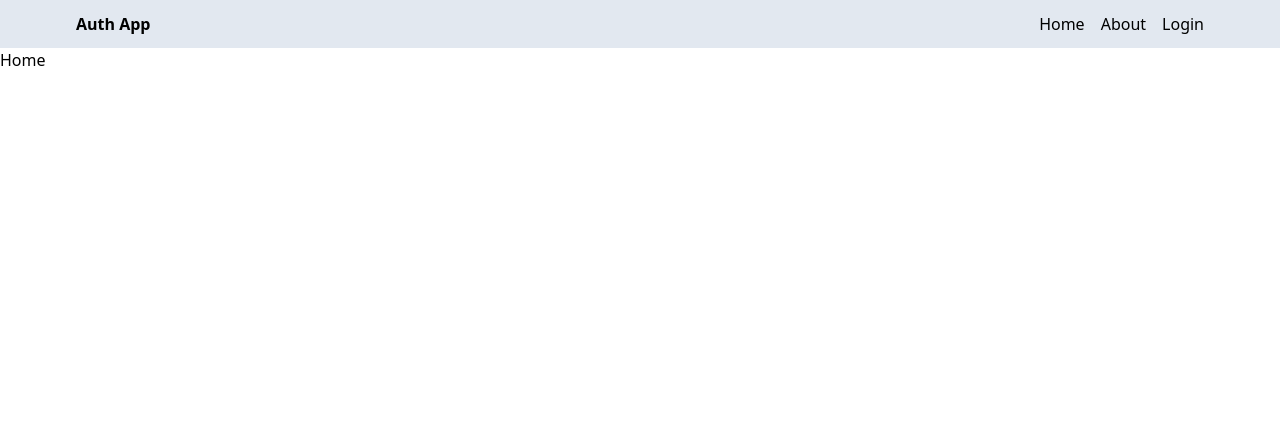
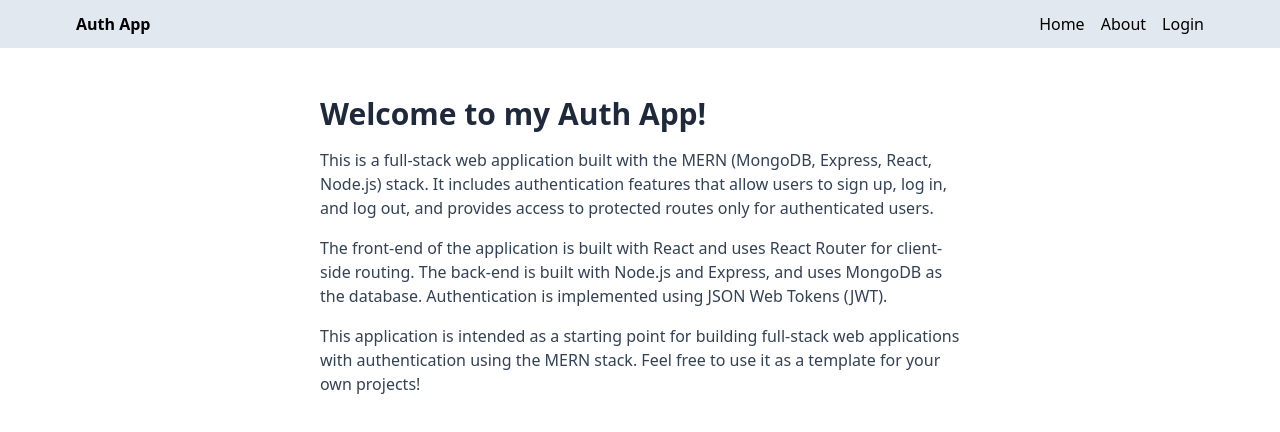
Before and after one commit to Aditya-1422/MERN-Authentication, a React (Create React App) app in the folder frontend/: page / in a window 1280 px wide. Shown: the top 432 px of the page. Built offline with nearby package versions, Linux system fonts and the light colour scheme.

Commit message:
Complete Delete Functionality

```diff
--- a/frontend/src/pages/Home.jsx
+++ b/frontend/src/pages/Home.jsx
@@ -1,9 +1,28 @@
-import React from 'react'
+import React from 'react';
 
-const Home = () => {
+export default function Home() {
   return (
-    <div>Home</div>
-  )
+    <div className='px-4 py-12 max-w-2xl mx-auto'>
+      <h1 className='text-3xl font-bold  mb-4 text-slate-800'>
+        Welcome to my Auth App!
+      </h1>
+      <p className='mb-4 text-slate-700'>
+        This is a full-stack web application built with the MERN (MongoDB,
+        Express, React, Node.js) stack. It includes authentication features that
+        allow users to sign up, log in, and log out, and provides access to
+        protected routes only for authenticated users.
+      </p>
+      <p className='mb-4 text-slate-700'>
+        The front-end of the application is built with React and uses React
+        Router for client-side routing. The back-end is built with Node.js and
+        Express, and uses MongoDB as the database. Authentication is implemented
+        using JSON Web Tokens (JWT).
+      </p>
+      <p className='mb-4 text-slate-700'>
+        This application is intended as a starting point for building full-stack
+        web applications with authentication using the MERN stack. Feel free to
+        use it as a template for your own projects!
+      </p>
+    </div>
+  );
 }
-
-export default Home
--- a/frontend/src/pages/Login.jsx
+++ b/frontend/src/pages/Login.jsx
@@ -31,7 +31,7 @@ const Login = () => {
       setMessage('User logged in successfully!');
       setMessageStyle('text-green-500');
       setTimeout(() => {
-        navigate('/home');
+        navigate('/');
       }, 500);
     } catch (err) {
       dispatch(loginInFailure(err));
--- a/frontend/src/pages/Profile.jsx
+++ b/frontend/src/pages/Profile.jsx
@@ -4,7 +4,7 @@ import { getDownloadURL, getStorage, ref, uploadBytesResumable } from 'firebase/
 import axios from 'axios';
 import { app } from '../firebase.js';
 import { URL } from '../url.js';
-import { updateUserStart, updateUserSuccess, updateUserFailure, logout } from '../redux/userSlice.js';
+import { updateUserStart, updateUserSuccess, updateUserFailure, logout, deleteUserStart, deleteUserSuccess, deleteUserFailure } from '../redux/userSlice.js';
 import { useNavigate } from 'react-router-dom';
 
 const Profile = () => {
@@ -14,10 +14,8 @@ const Profile = () => {
   const [imagePercentage, setImagePercentage] = useState(0);
   const [formData, setFormData] = useState({});
   const [imageError, setImageError] = useState(false);
-  const [updateSuccess, setUpdateSuccess] = useState(false);
   const [message, setMessage] = useState(null);
   const navigate = useNavigate();
-
 
   const { currentUser, loading, error } = useSelector((state) => state.user);
 
@@ -75,7 +73,6 @@ const Profile = () => {
       }
 
       dispatch(updateUserSuccess(response.data));
-      setUpdateSuccess(true);
       setMessage('User updated successfully!');
       setTimeout(() => setMessage(null), 500);
     } catch (error) {
@@ -87,14 +84,43 @@ const Profile = () => {
 
   const handleLogout = async () => {
     try {
-      const response = await axios.get(`${URL}/api/auth/logout`, { withCredentials: true });
-      dispatch(logout())
+      await axios.get(`${URL}/api/auth/logout`, { withCredentials: true });
+      dispatch(logout());
       navigate('/login');
     } catch (error) {
+      console.log("User has not logged out!!");
       setMessage("User has not logged out!!");
       setTimeout(() => {
         setMessage('');
       }, 500);
+    }
+  };
+
+  const handleDeleteUser = async () => {
+    try {
+      dispatch(deleteUserStart());
+      const response = await axios.delete(`${URL}/api/user/delete/${currentUser._id}`, { withCredentials: true });
+      const data = response.data;
+
+      if (data.success === false) {
+        dispatch(deleteUserFailure(data));
+        setMessage('Something went wrong!');
+        setTimeout(() => setMessage(null), 500);
+        return;
+      }
+
+      dispatch(deleteUserSuccess());
+      console.log('User deleted successfully!');
+      setMessage('User deleted successfully!');
+      setTimeout(() => {
+        setMessage(null);
+        navigate('/');
+      }, 500);
+    } catch (error) {
+      dispatch(deleteUserFailure(error));
+      console.log('Something went wrong!');
+      setMessage('Something went wrong!');
+      setTimeout(() => setMessage(null), 500);
     }
   };
 
@@ -159,7 +185,7 @@ const Profile = () => {
         </button>
       </form>
       <div className='flex justify-between mt-5'>
-        <span className='text-red-700 cursor-pointer'>
+        <span className='text-red-700 cursor-pointer' onClick={handleDeleteUser}>
           Delete Account
         </span>
         <span className='text-red-700 cursor-pointer' onClick={handleLogout}>
--- a/frontend/src/redux/userSlice.js
+++ b/frontend/src/redux/userSlice.js
@@ -38,10 +38,22 @@ const userSlice = createSlice({
             state.currentUser = action.payload
             state.error = false
             state.loading = false
-          }
+          },
+          deleteUserStart: (state) => {
+            state.loading = true;
+          },
+          deleteUserSuccess: (state) => {
+            state.currentUser = null;
+            state.loading = false;
+            state.error = false;
+          },
+          deleteUserFailure: (state, action) => {
+            state.loading = false;
+            state.error = action.payload;
+          },
     }
 })
 
-export const {loginInFailure, loginInStart, loginInSuccess, logout, updateUserFailure,updateUserStart,updateUserSuccess} = userSlice.actions
+export const {loginInFailure, loginInStart, loginInSuccess, logout, updateUserFailure,updateUserStart,updateUserSuccess, deleteUserFailure, deleteUserStart, deleteUserSuccess} = userSlice.actions
 
 export default userSlice.reducer
```
Also changed, not shown: 2 other files (tests, documents, lock files or other folders).
